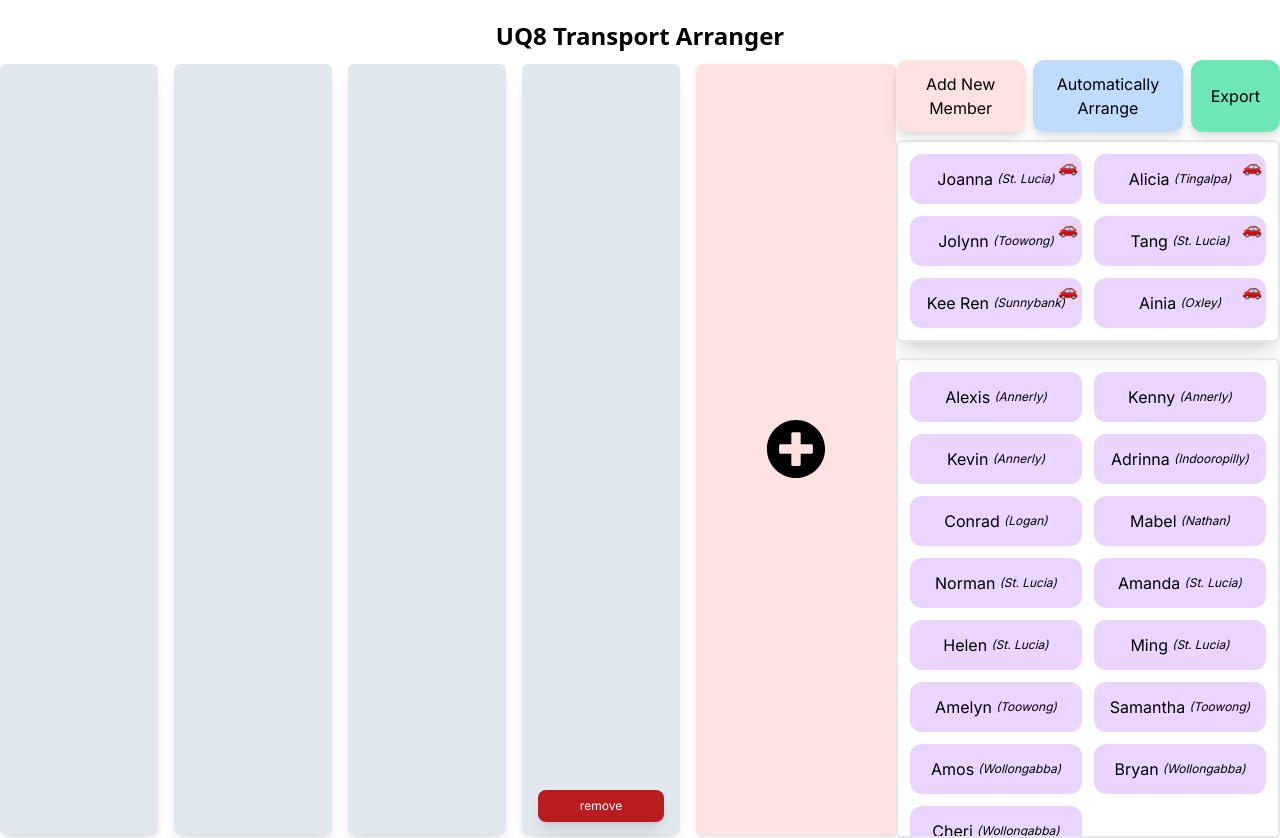
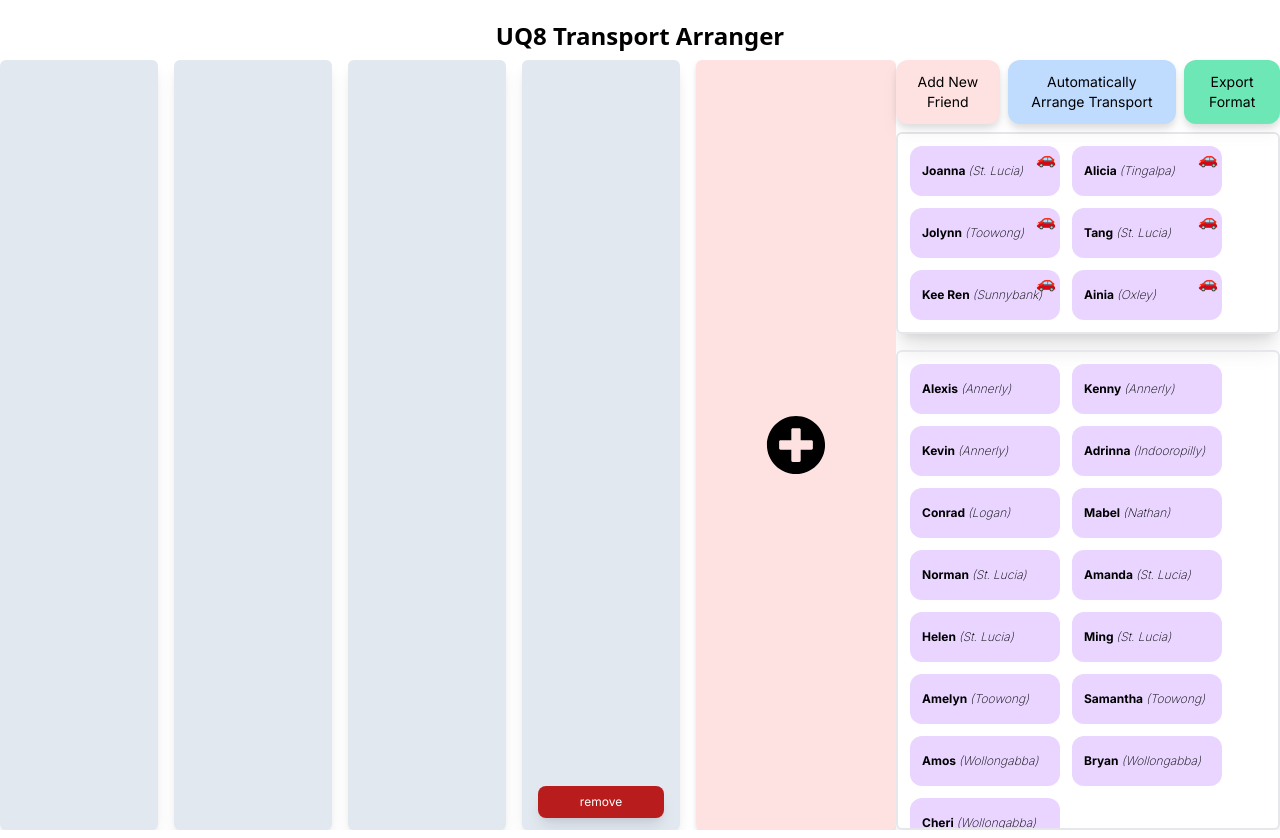
Before and after one commit to Hyleax/UQ8-transport-arranger, a Next.js app: page / in a window 1280 px wide. Built offline with nearby package versions, Linux system fonts and the light colour scheme.

Commit message:
adjusted component widths for zoom out/in views

```diff
--- a/src/app/page.tsx
+++ b/src/app/page.tsx
@@ -70,9 +70,9 @@ export default function Manual() {
 
                 <div className="flex justify-between gap-2 w-full">
                   {/* add temp member button */}
-                  <button className="bg-red-100 hover:bg-red-200 px-5 py-3 rounded-xl drop-shadow-lg">Add New Member</button>
-                  <button className="bg-blue-200 hover:bg-blue-300 px-5 py-3 rounded-xl drop-shadow-lg">Automatically Arrange</button>
-                  <button className="bg-emerald-300 hover:bg-emerald-400 px-5 py-3  rounded-xl drop-shadow-lg ">Export</button>
+                  <button className="bg-red-100 hover:bg-red-200 px-5 py-3 rounded-xl drop-shadow-lg text-sm">Add New Friend</button>
+                  <button className="bg-blue-200 hover:bg-blue-300 px-5 py-3 rounded-xl drop-shadow-lg text-sm">Automatically Arrange Transport</button>
+                  <button className="bg-emerald-300 hover:bg-emerald-400 px-5 py-3  rounded-xl drop-shadow-lg  text-sm">Export Format</button>
                 </div>
 
                 {/* Select Drivers from here */}
@@ -222,7 +222,7 @@ const DraggableNameEntry = ({ handleOnDrag, memberName, hasCar, addedMembers, su
         <div
         draggable
         className= {`${addedMembers.includes(memberName) ? 'pointer-events-none bg-gray-300' : 'bg-purple-200 hover:bg-purple-300'}
-            p-3 cursor-pointer w-[172px] h-[50px] text-center rounded-xl relative flex flex-wrap items-center justify-center gap-1`}
+            p-3 cursor-pointer w-[150px] h-[50px] text-center rounded-xl relative flex flex-wrap items-center justify-center gap-1`}
         onDragStart={(e) => {
             if (handleOnDrag !== undefined) { handleOnDrag(e as unknown as React.DragEvent, memberName) }
         }}
@@ -230,7 +230,7 @@ const DraggableNameEntry = ({ handleOnDrag, memberName, hasCar, addedMembers, su
         >
             { hasCar && <span className="absolute top-0 right-0 pr-1">🚗</span> }
 
-            { memberName } <span className="text-xs italic">({ suburb })</span>
+            <p className="text-xs font-bold text-left w-full">{ memberName } <span className="text-xs italic font-extralight">({ suburb })</span></p>
         </div>
     )
 }
```
